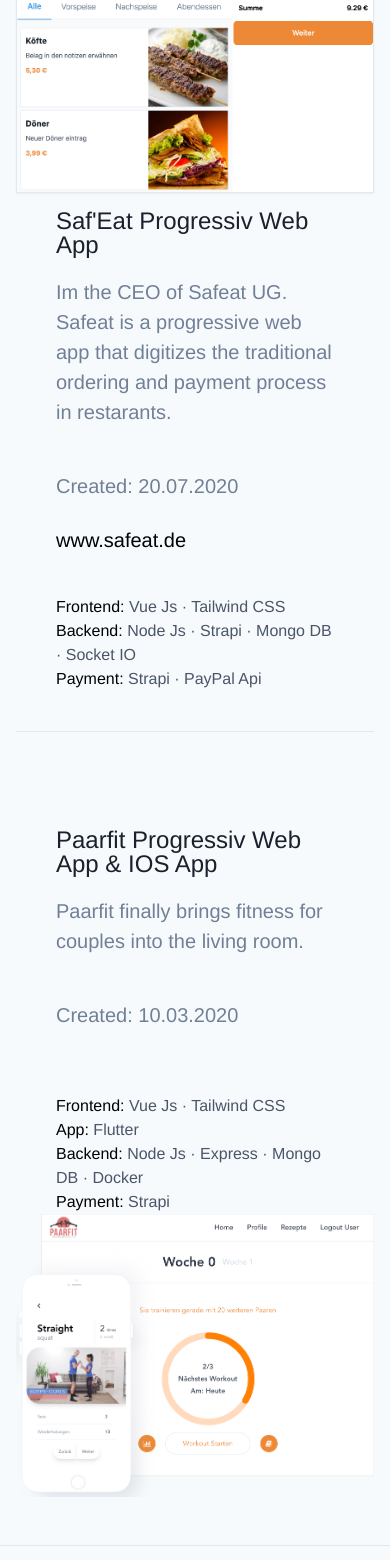
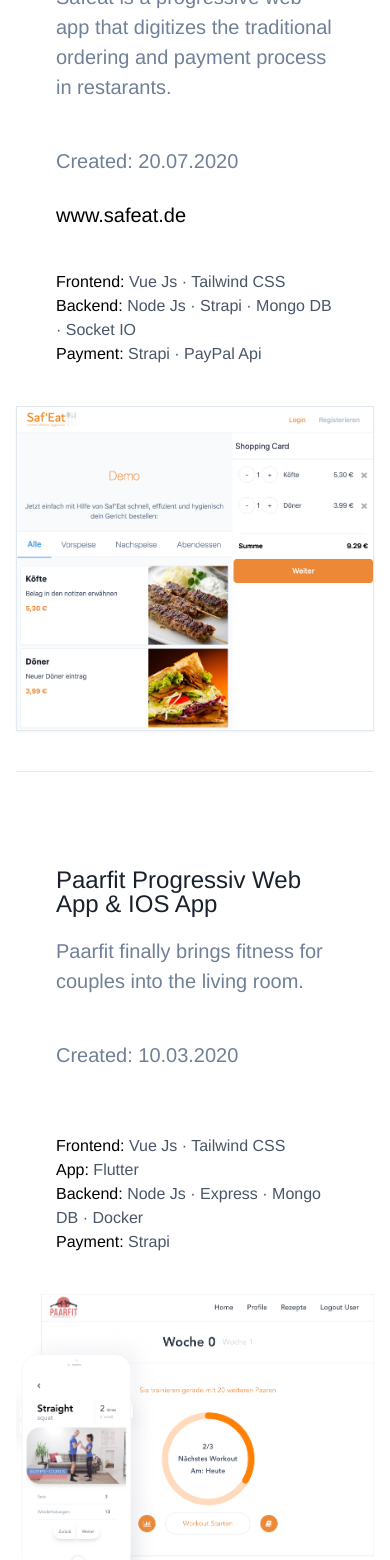
Before and after one commit to Bruslaan/portfolio, a Vue app: page / in a window 390 px wide. Shown: the part 2274-3834 px from the top of the page. Built offline with nearby package versions, Linux system fonts and the light colour scheme.

Commit message:
small adjustments

```diff
--- a/src/components/Portfolio.vue
+++ b/src/components/Portfolio.vue
@@ -13,8 +13,8 @@
         >Lorem ipsum dolor sit amet consect adipisicing elit. Possimus magnam voluptatum cupiditate veritatis in accusamus quisquam.</p>-->
       </div>
 
-      <div class="mt-20 flex flex-wrap justify-center">
-        <div class="md:w-1/2 w-full">
+      <div class="mt-20 flex flex-wrap-reverse justify-center">
+        <div class="md:w-1/2 mt-10 md:mt-0 w-full">
           <a href="https://www.safeat.de" target="_blank">
             <img
               alt="safeat.de"
@@ -98,7 +98,7 @@
             </div>
           </div>
         </div>
-        <div class="md:w-1/2 w-full">
+        <div class="md:w-1/2 md:mt-0 mt-10 w-full">
           <a >
             <img
               alt="paarfit.de"
--- a/src/index.css
+++ b/src/index.css
@@ -7,7 +7,7 @@
 
 html{
   --bg-opacity: 1;
-  background-color: #f7fafc !important;
+  background-color:white !important;
   background-color: rgba(26, 32, 44, var(--bg-opacity));
   scroll-behavior: smooth;
 }
```
